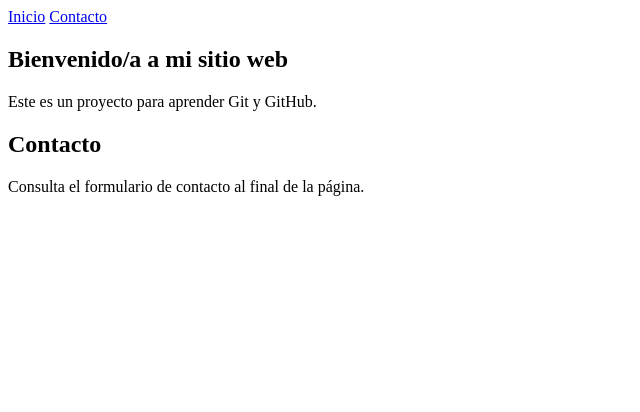
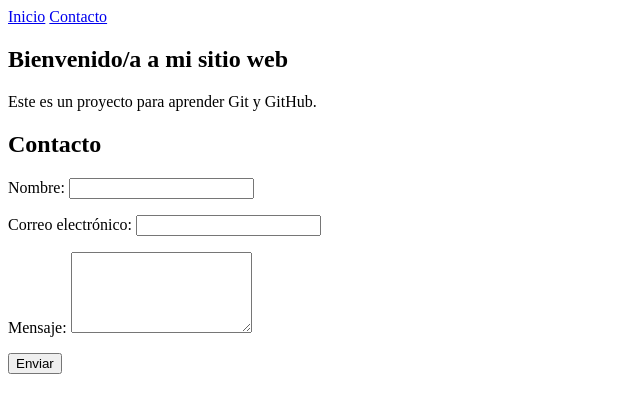
Before and after one commit to mpardos-stack/Tarea-UD-1, a plain HTML site: page index.html in a window 1280 px wide. Shown: the whole page, without its empty margins (0-640 px from the left). Drawn offline with Linux system fonts and the light colour scheme.

Commit message:
Añadir formulario de contacto

```diff
--- a/index.html
+++ b/index.html
@@ -17,7 +17,21 @@
         </section>
         <section id="contacto">
             <h2>Contacto</h2>
-            <p>Consulta el formulario de contacto al final de la página.</p>
+            <form>
+                <p>
+                    <label for="nombre">Nombre:</label>
+                    <input type="text" id="nombre" name="nombre" required>
+                </p>
+                <p>
+                    <label for="correo">Correo electrónico:</label>
+                    <input type="email" id="correo" name="correo" required>
+                </p>
+                <p>
+                    <label for="mensaje">Mensaje:</label>
+                    <textarea id="mensaje" name="mensaje" rows="5" required></textarea>
+                </p>
+                <button type="submit">Enviar</button>
+            </form>
         </section>
     </main>
 </body>
```
